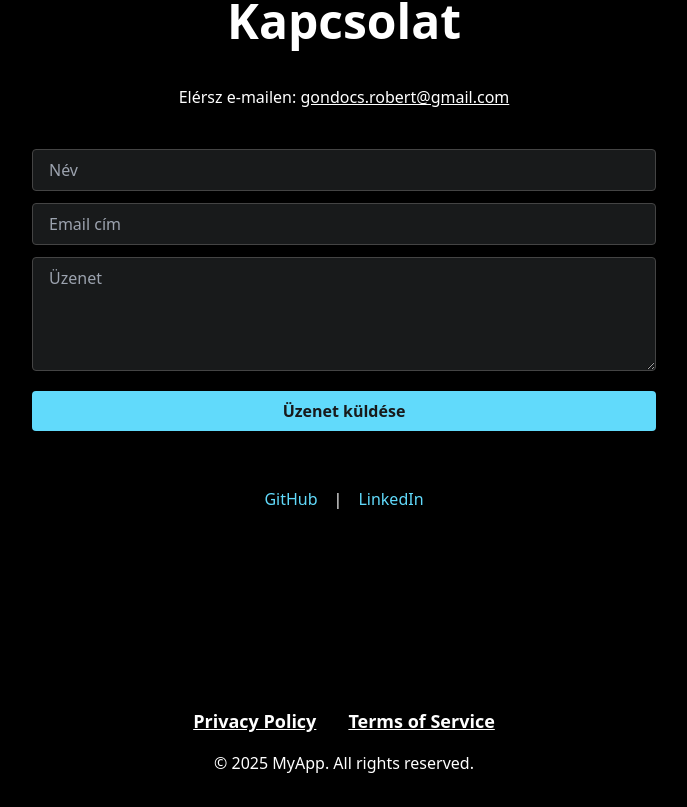
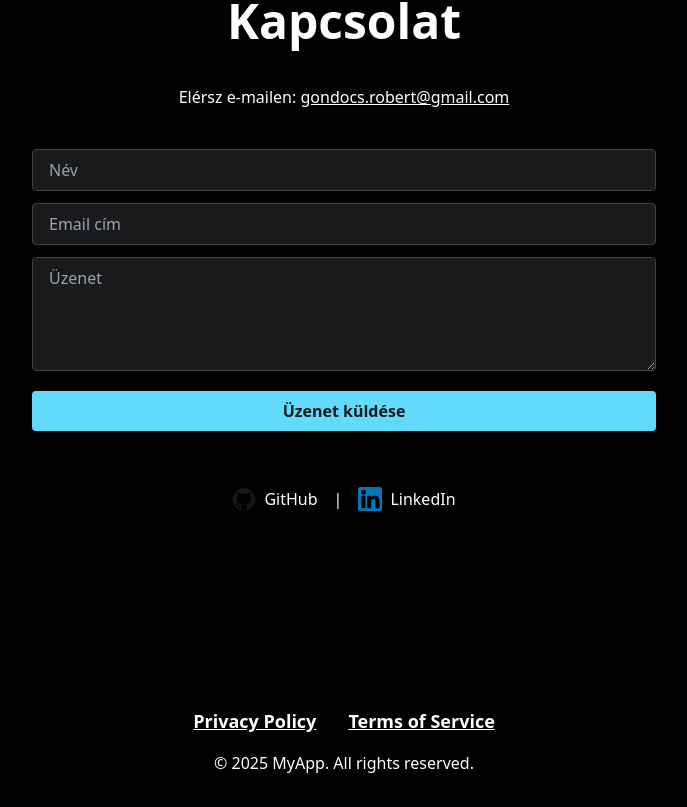
Before and after one commit to Gondocs/VercelFrontend, a React (Create React App) app: page / in a window 1280 px wide. Shown: the part 4381-5188 px from the top of the page, without its empty margins (296-983 px from the left). Built offline with nearby package versions, Linux system fonts and the light colour scheme.

Commit message:
add linkedin and github logo

```diff
--- a/src/pages/Contact.js
+++ b/src/pages/Contact.js
@@ -53,8 +53,13 @@ function ContactLinks({ className }) {
         href={contactInfo.github}
         target="_blank"
         rel="noopener noreferrer"
-        className="text-[#61dafb] hover:underline"
+        className="flex items-center gap-2 text-white hover:underline"
       >
+        <img
+          src="github-original.svg"
+          alt="GitHub logo"
+          className="w-6 h-6"
+        />
         GitHub
       </a>
       <span>|</span>
@@ -62,8 +67,13 @@ function ContactLinks({ className }) {
         href={contactInfo.linkedin}
         target="_blank"
         rel="noopener noreferrer"
-        className="text-[#61dafb] hover:underline"
+        className="flex items-center gap-2 text-white hover:underline"
       >
+        <img
+          src="linkedin.svg"
+          alt="LinkedIn logo"
+          className="w-6 h-6"
+        />
         LinkedIn
       </a>
     </div>
```
Also changed, not shown: public/linkedin.svg (added).
